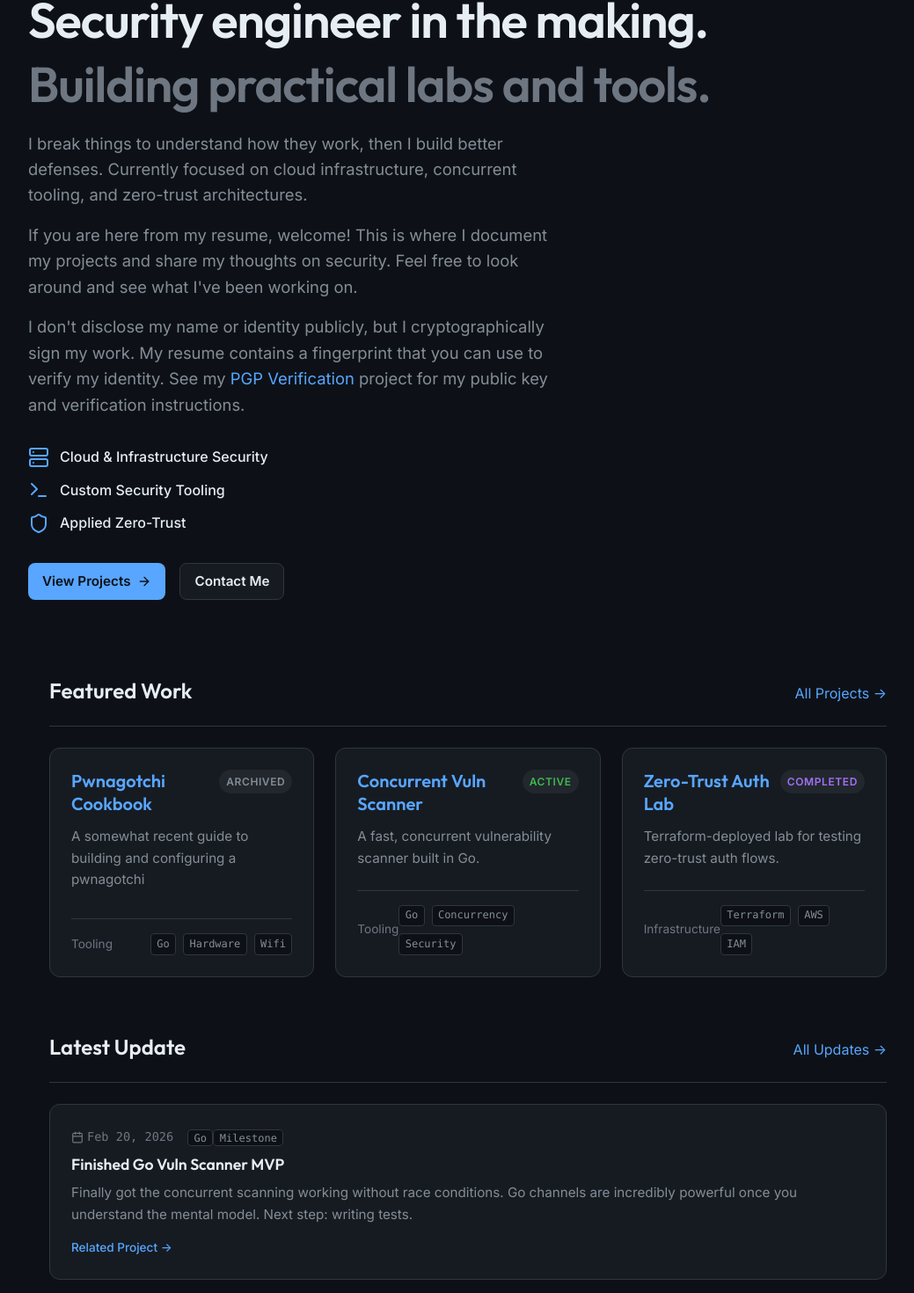
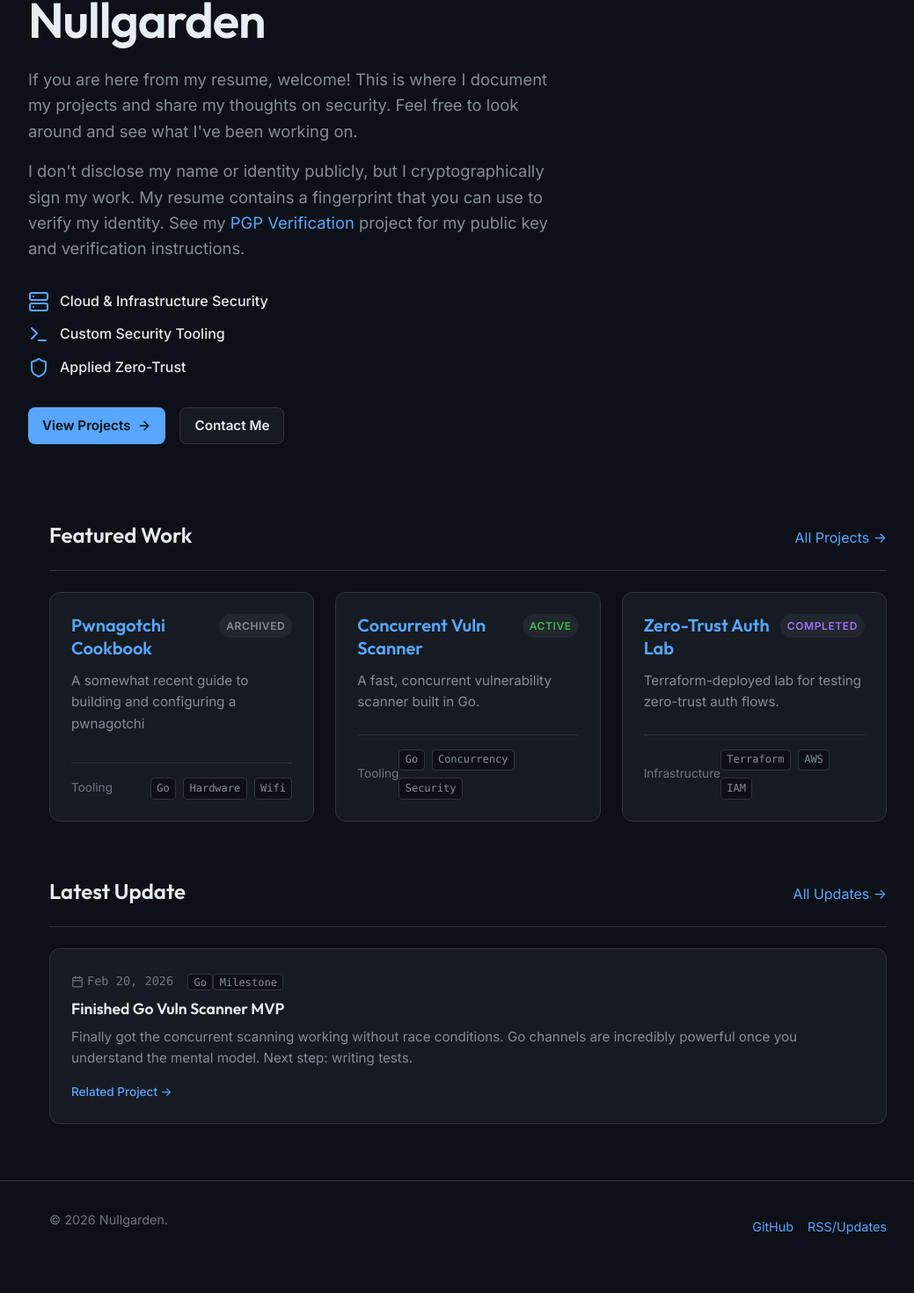
Before and after one commit to luketnc/LukeTaylorPortfolio, a React (Vite) app: page / in a window 1280 px wide. Shown: the part 158-1628 px from the top of the page at 88% size, without its empty margins (108-1147 px from the left). After the commit the page ends 1604 px from the top, so only its background shows below. Built offline with nearby package versions, Linux system fonts and the light colour scheme.

Commit message:
general tweaks
tweaks to the UI and added info

```diff
--- a/package.json
+++ b/package.json
@@ -16,6 +16,7 @@
     "react-markdown": "^10.1.0",
     "react-router-dom": "^7.13.1",
     "rehype-raw": "^7.0.0",
+    "remark-breaks": "^4.0.0",
     "remark-gfm": "^4.0.1"
   },
   "devDependencies": {
--- a/src/components/Footer.jsx
+++ b/src/components/Footer.jsx
@@ -4,7 +4,7 @@ export default function Footer() {
             <div className="container footer-container">
                 <div className="footer-content">
                     <p className="footer-copyright">
-                        &copy; {new Date().getFullYear()} Nullgarden. Security Engineer & Builder.
+                        &copy; {new Date().getFullYear()} Nullgarden.
                     </p>
                     <div className="footer-links">
                         {/* Keeping it pseudonymous as requested */}
--- a/src/data/pgpkey.js
+++ b/src/data/pgpkey.js
@@ -20,8 +20,24 @@ My fingerprint is:
 0C42 067F E279 1AF7 9D14  9149 87B2 0315 23F3 3C8E
 \`\`\`
 
+## PGP Proof
+You can view the raw proof file here: [pgp-proof.txt](/pgp-proof.txt)
 
+\`\`\`text
+-----BEGIN PGP SIGNED MESSAGE-----
+Hash: SHA512
 
+I control https://nullgarden.com and https://nullgarden.blog
+PGP Fingerprint: 0C42 067F E279 1AF7 9D14  9149 87B2 0315 23F3 3C8E
+Issued: 2026-03-11
+-----BEGIN PGP SIGNATURE-----
+
+iHUEARYKAB0WIQQMQgZ/4nka950UkUmHsgMVI/M8jgUCabEJTAAKCRCHsgMVI/M8
+jk/KAQCUB4yEcWPEBzB3rRb9yJNzW9h3OZB8wgJ+XRyYBebnAQD9EHbgZLguUIjw
+LgKKuNiRPYlpdkKttq8GpWTNj6D28A8=
+=eKT/
+-----END PGP SIGNATURE-----
+\`\`\`
         `,
         overview: "",
         goal: "",
--- a/src/pages/Home.jsx
+++ b/src/pages/Home.jsx
@@ -13,14 +13,9 @@ export default function Home() {
             {/* Hero Section */}
             <section className="hero container">
                 <h1 className="hero-title">
-                    Security engineer in the making. <br />
-                    <span className="text-muted">Building practical labs and tools.</span>
+                    Nullgarden
                 </h1>
                 <div className="hero-statement">
-                    <p>
-                        I break things to understand how they work, then I build better defenses.
-                        Currently focused on cloud infrastructure, concurrent tooling, and zero-trust architectures.
-                    </p>
                     <p>
                         If you are here from my resume, welcome! This is where I document my projects and share my thoughts on security.
                         Feel free to look around and see what I've been working on.
@@ -54,10 +49,10 @@ export default function Home() {
                         Contact Me
                     </Link>
                 </div>
-            </section>
+            </section >
 
             {/* Featured Projects */}
-            <section className="featured-section container section-padding">
+            < section className="featured-section container section-padding" >
                 <div className="section-header">
                     <h2>Featured Work</h2>
                     <Link to="/projects" className="view-all-link">All Projects →</Link>
@@ -67,10 +62,11 @@ export default function Home() {
                         <ProjectCard key={project.id} project={project} />
                     ))}
                 </div>
-            </section>
+            </section >
 
             {/* Latest Update */}
-            {latestUpdate && (
+            {
+                latestUpdate && (
                     <section className="latest-update-section container section-padding">
                         <div className="section-header">
                             <h2>Latest Update</h2>
@@ -80,7 +76,8 @@ export default function Home() {
                             <UpdateItem update={latestUpdate} />
                         </div>
                     </section>
-            )}
-        </div>
+                )
+            }
+        </div >
     );
 }
--- a/src/pages/ProjectDetail.jsx
+++ b/src/pages/ProjectDetail.jsx
@@ -3,6 +3,7 @@ import { projectsData } from '../data/mockData';
 import { Github, ExternalLink, FileText, ArrowLeft } from 'lucide-react';
 import ReactMarkdown from 'react-markdown';
 import remarkGfm from 'remark-gfm';
+import remarkBreaks from 'remark-breaks';
 import rehypeRaw from 'rehype-raw';
 
 export default function ProjectDetail() {
@@ -59,7 +60,7 @@ export default function ProjectDetail() {
                 {project.content ? (
                     <div className="markdown-body">
                         <ReactMarkdown
-                            remarkPlugins={[remarkGfm]}
+                            remarkPlugins={[remarkGfm, remarkBreaks]}
                             rehypePlugins={[rehypeRaw]}
                         >
                             {project.content}
```
Also changed, not shown: 1 other file (tests, documents, lock files or other folders). Lines whose indentation alone changed are shown as unchanged.
